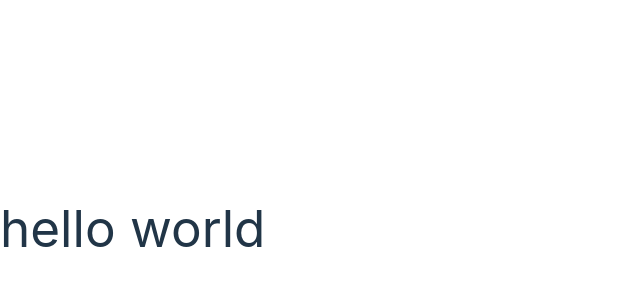
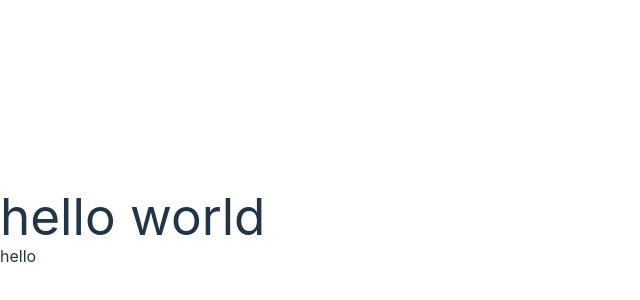
Before and after one commit to Nasir1290/use-react-query, a React (Vite) app: page / in a window 1280 px wide. Shown: the part 172-472 px from the top of the page, without its empty margins (0-640 px from the left). Built offline with nearby package versions, Linux system fonts and the light colour scheme.

Commit message:
add some code

```diff
--- a/src/App.jsx
+++ b/src/App.jsx
@@ -4,7 +4,7 @@ export default function App() {
   return (
     <div>
       <h1>hello world</h1>
-      {/* <h2>hello</h2> */}
+      <h2>hello</h2>
     </div>
   )
 }
```
